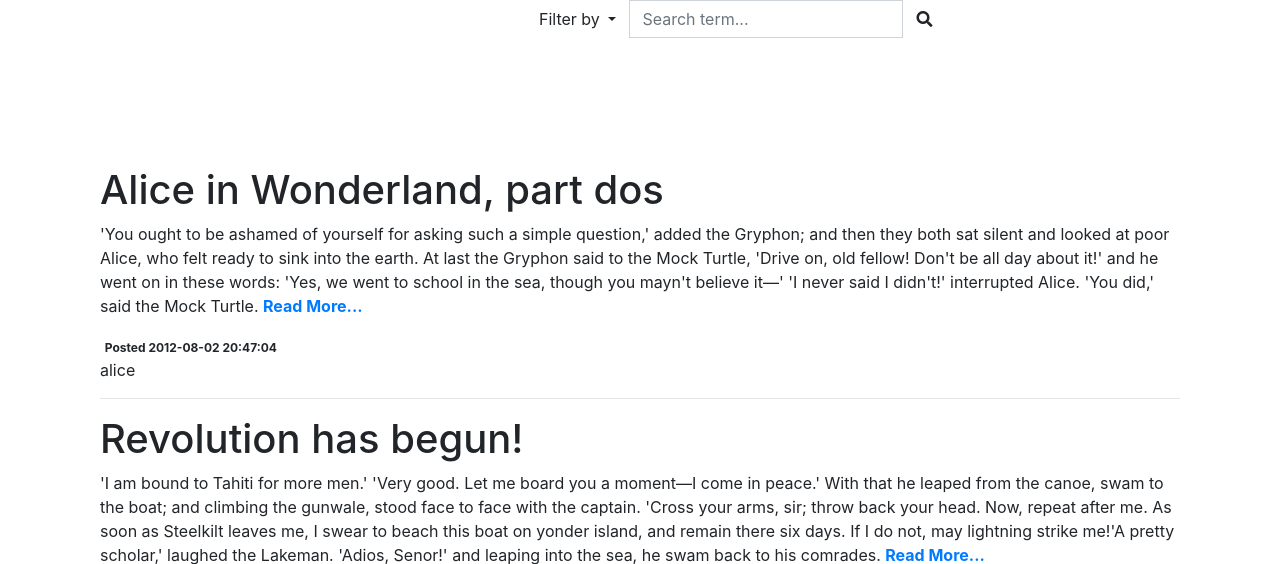
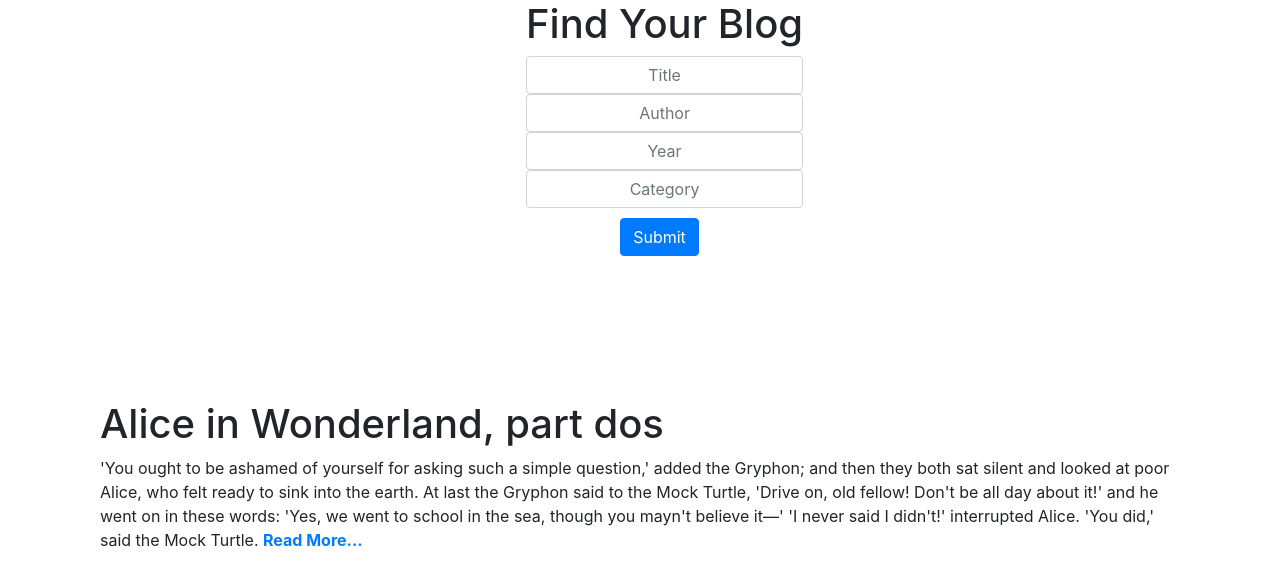
Before and after one commit to Sharma-Hrishabh/DBMS_Project, a Flask app: page / in a window 1280 px wide. Shown: the part 56-620 px from the top of the page. Run offline with Flask 2, Linux system fonts and the light colour scheme; data comes from the database, SQL or seed files in the repository; some libraries are stand-ins or nearby versions.

Commit message:
search box in index.html

```diff
--- a/flaskr/templates/index.html
+++ b/flaskr/templates/index.html
@@ -38,6 +38,24 @@
   <div class="container">
       <div class="row">
           <div class="col-xs-12" style="margin-left:40%;">
+            <h1 class="text-center">Find Your Blog</h1>
+            <form action="">
+  		    <div class="form-group">
+                  <input type="text" class="form-control text-center" style="padding:10px;" name="title" placeholder="Title">
+                  <input type="text" class="form-control text-center" style="padding:10px;" name="author" placeholder="Author">
+                  <input type="text" class="form-control text-center" style="padding:10px;" name="year" placeholder="Year">
+                  <input type="text" class="form-control text-center" style="padding:10px;" name="categoryr" placeholder="Category">
+                  <span class="form-group-btn">
+                      <input class="btn btn-primary text-center" style="margin-left:34%;margin-top:10px;" type="submit">
+                  </span>
+              </div>
+              </form>
+          </div>
+  	</div>
+  </div>
+  <!-- <div class="container">
+      <div class="row">
+          <div class="col-xs-12" style="margin-left:40%;">
   		    <div class="input-group">
                   <div class="input-group-btn search-panel">
                       <button type="button" class="btn btn-default dropdown-toggle" data-toggle="dropdown">
@@ -52,12 +70,12 @@
                   <input type="hidden" name="search_param" value="all" id="search_param">
                   <input type="text" class="form-control" name="x" placeholder="Search term...">
                   <span class="input-group-btn">
-                      <button class="btn btn-default" type="button"><i class="fas fa-search"></i></button>
+                      <input class="btn btn-default" type="submit"><i class="fas fa-search"></i>
                   </span>
               </div>
           </div>
   	</div>
-  </div>
+  </div> -->
 
 <!-- LATEST-BLOGS -->
 
```
